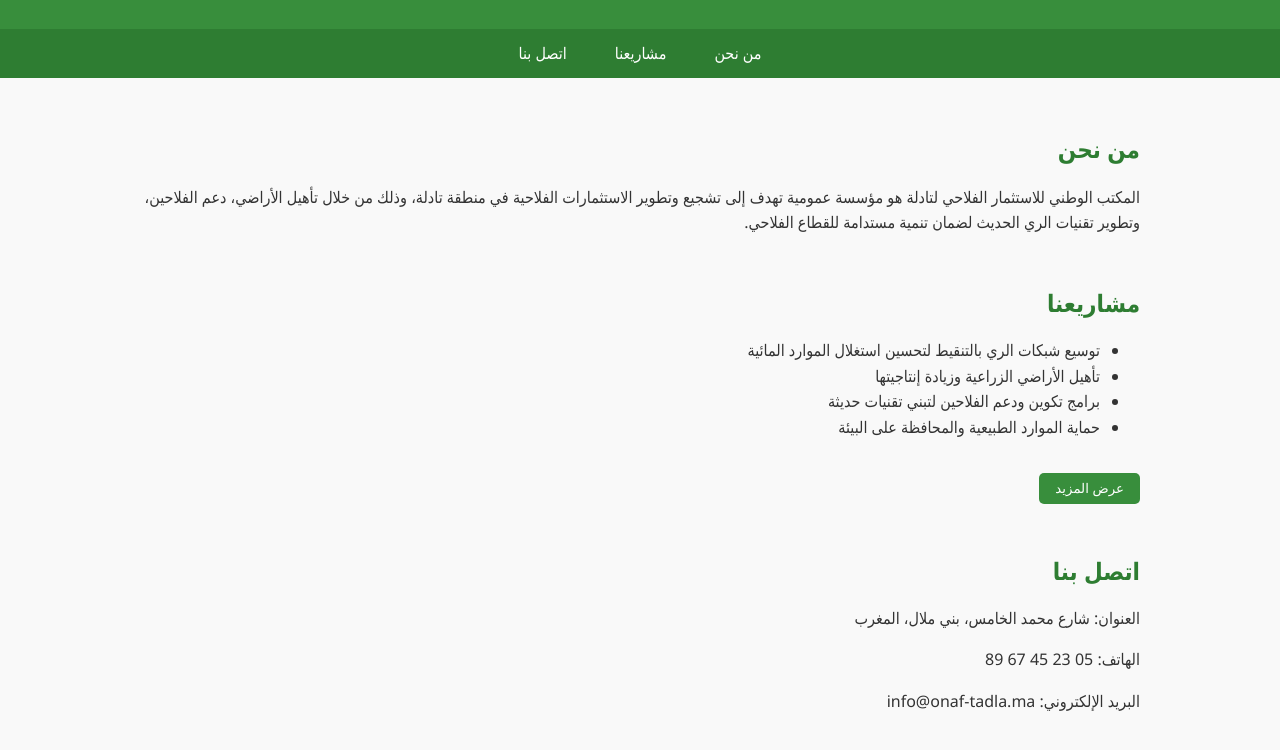
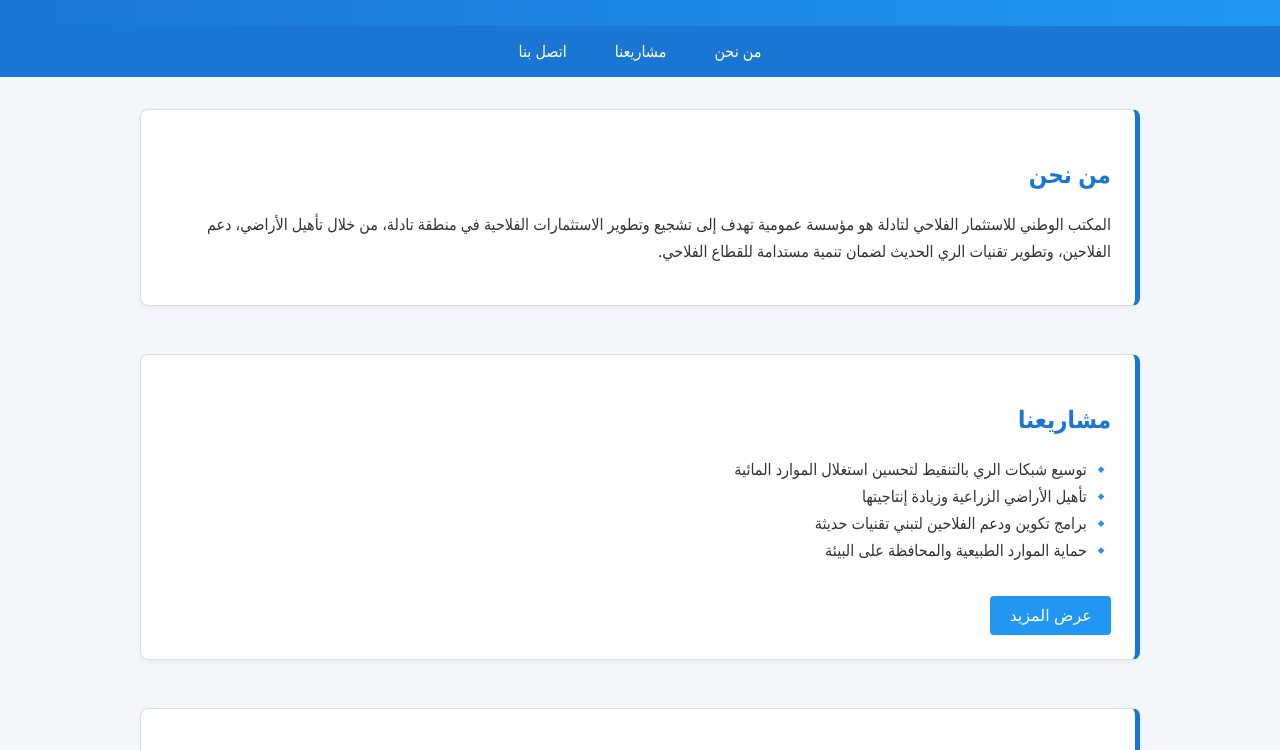
Before and after one commit to Yssnnkdr/NEW-FOLDER, a plain HTML site: page index.html in a window 1280 px wide. Shown: the part 139-889 px from the top of the page. Drawn offline with Linux system fonts and the light colour scheme.

Commit message:
style: enhance layout and design of index.html with CSS variables and improved styling

```diff
--- a/index.html
+++ b/index.html
@@ -5,63 +5,102 @@
   <meta name="viewport" content="width=device-width, initial-scale=1.0">
   <title>المكتب الوطني للاستثمار الفلاحي لتادلة</title>
   <style>
+    :root {
+      --main-blue: #1976d2;
+      --light-blue: #2196f3;
+      --hover-blue: #0d47a1;
+      --background: #f4f8fc;
+      --text-color: #333;
+    }
+
     body {
       margin: 0;
+      font-family: 'Segoe UI', Tahoma, sans-serif;
+      background-color: var(--background);
+      color: var(--text-color);
+      line-height: 1.7;
+    }
 
-      font-family: 'Segoe UI', Tahoma, sans-serif;
-      background-color: #f9f9f9;
-      color: #333;
-      line-height: 1.6;
+    header {
+      background: linear-gradient(90deg, var(--main-blue), var(--light-blue));
+      color: #fff;
+      text-align: center;
+      padding: 1.5rem;
     }
-    header {
-      background-color: #388e3c;
-      color: #fff;
-      padding: 1rem;
-      text-align: center;
+
+    header h1 {
+      margin: 0.2rem;
     }
+
     nav {
+      background-color: var(--main-blue);
       display: flex;
       justify-content: center;
-      background-color: #2e7d32;
     }
+
     nav a {
       color: #fff;
       padding: 0.75rem 1.5rem;
       text-decoration: none;
       transition: background 0.3s;
     }
+
     nav a:hover {
-      background-color: #1b5e20;
+      background-color: var(--hover-blue);
     }
+
     .container {
       max-width: 1000px;
       margin: auto;
       padding: 2rem;
     }
+
     section {
       margin-bottom: 3rem;
+      background: #fff;
+      border: 1px solid #ddd;
+      border-right: 5px solid var(--main-blue);
+      padding: 1.5rem;
+      border-radius: 8px;
+      box-shadow: 0 2px 6px rgba(0,0,0,0.05);
     }
+
     h2 {
-      color: #2e7d32;
+      color: var(--main-blue);
       margin-bottom: 1rem;
     }
+
     footer {
-      background-color: #2e7d32;
+      background-color: var(--main-blue);
       color: #fff;
       text-align: center;
       padding: 1rem;
+      margin-top: 2rem;
     }
+
     .btn {
-      background-color: #388e3c;
+      background-color: var(--light-blue);
       color: #fff;
-      padding: 0.5rem 1rem;
+      padding: 0.6rem 1.2rem;
       border: none;
-      border-radius: 5px;
+      border-radius: 4px;
       cursor: pointer;
       margin-top: 1rem;
+      font-size: 1rem;
+      transition: background 0.3s;
     }
+
     .btn:hover {
-      background-color: #1b5e20;
+      background-color: var(--hover-blue);
+    }
+
+    ul {
+      list-style-type: none;
+      padding: 0;
+    }
+
+    ul li::before {
+      content: "🔹 ";
     }
   </style>
 </head>
@@ -81,7 +120,7 @@
 <div class="container">
   <section id="about">
     <h2>من نحن</h2>
-    <p>المكتب الوطني للاستثمار الفلاحي لتادلة هو مؤسسة عمومية تهدف إلى تشجيع وتطوير الاستثمارات الفلاحية في منطقة تادلة، وذلك من خلال تأهيل الأراضي، دعم الفلاحين، وتطوير تقنيات الري الحديث لضمان تنمية مستدامة للقطاع الفلاحي.</p>
+    <p>المكتب الوطني للاستثمار الفلاحي لتادلة هو مؤسسة عمومية تهدف إلى تشجيع وتطوير الاستثمارات الفلاحية في منطقة تادلة، من خلال تأهيل الأراضي، دعم الفلاحين، وتطوير تقنيات الري الحديث لضمان تنمية مستدامة للقطاع الفلاحي.</p>
   </section>
 
   <section id="projects">
@@ -97,9 +136,9 @@
 
   <section id="contact">
     <h2>اتصل بنا</h2>
-    <p>العنوان: شارع محمد الخامس، بني ملال، المغرب</p>
-    <p>الهاتف: 05 23 45 67 89</p>
-    <p>البريد الإلكتروني: info@onaf-tadla.ma</p>
+    <p>📍 العنوان: شارع محمد الخامس، بني ملال، المغرب</p>
+    <p>📞 الهاتف: 05 23 45 67 89</p>
+    <p>📧 البريد الإلكتروني: info@onaf-tadla.ma</p>
   </section>
 </div>
 
```
